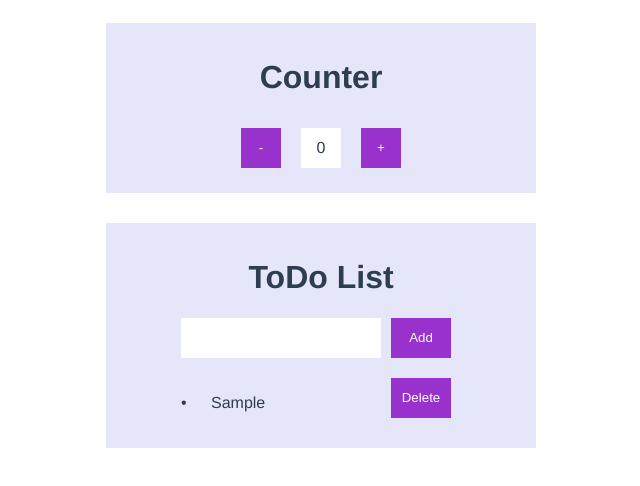
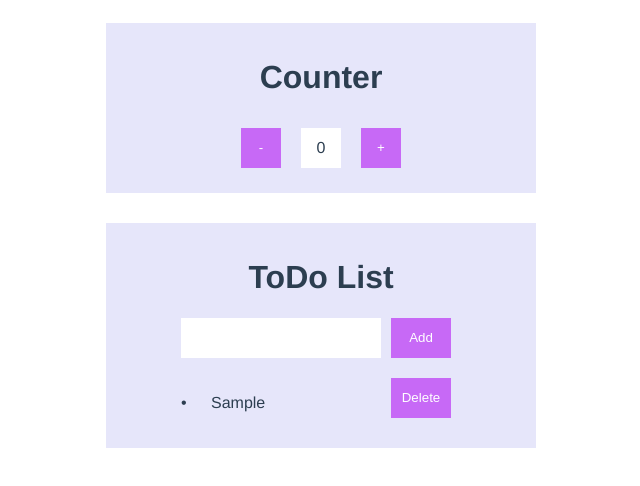
Before and after one commit to jpacsai/my-first-vue-app, a Vue app: page / in a window 1280 px wide. Both pictures are taken after typing "Sample" into the empty fields and a click on the button "Add". Shown: the top 486 px of the page, without its empty margins (319-959 px from the left). Built offline with nearby package versions, Linux system fonts and the light colour scheme.

Commit message:
feat: crossed out if list item clicked

```diff
--- a/src/App.vue
+++ b/src/App.vue
@@ -46,8 +46,13 @@ export default {
 	}
 
 	button {
+		background-color: #c769f6;
+		color: white;
+		cursor: pointer
+	}
+
+	button:hover {
 		background-color: darkorchid;
-		color: white;
 	}
 
 	button:active {
--- a/src/components/List.vue
+++ b/src/components/List.vue
@@ -2,11 +2,16 @@
 <div class="block">
 	<h1>{{ msg }}</h1>
 	<form id="listInput" class="list-container" @submit.prevent="add">
-		<input type="text" v-model='listItem'>
+		<input type="text" v-model='listItem' required>
 		<button type='submit'>Add</button>
 	</form>
 	<ul id='list'>
-		<ListItem v-for="ListItem in list" :key="ListItem.id" v-bind:id="ListItem.id" v-bind:text="ListItem.text" v-bind:ListItem="ListItem" v-on:remove="remove" />
+		<ListItem
+			v-for="ListItem in list" v-bind:key="ListItem.id"
+			v-bind:id="ListItem.id"
+			v-bind:text="ListItem.text"
+			v-bind:ListItem="ListItem"
+			v-on:remove="remove" />
 	</ul>
 </div>
 </template>
@@ -70,7 +75,6 @@ export default {
 		display: flex;
 		align-items: center;
 		justify-content: center;
-		background-color: darkorchid;
 		color: white;
 	}
 
--- a/src/components/ListItem.vue
+++ b/src/components/ListItem.vue
@@ -1,7 +1,7 @@
 <template>
-	<li>
+	<li @click='complete'>
         <span>•</span>
-        <p>{{ text }}</p>
+        <p :class="{ crossed: isActive }">{{ text }}</p>
         <button @click='remove(ListItem)'>Delete</button>
 	</li>
 </template>
@@ -12,12 +12,15 @@ export default {
 	props: ['ListItem', 'text'],
 	data() {
 		return {
-			isActive: true
+			isActive: false
 		};
 	},
 	methods: {
 		remove(l) {
 			this.$emit('remove', l);
+		},
+		complete() {
+			this.isActive = !this.isActive;
 		}
 	}
 };
@@ -32,7 +35,6 @@ export default {
 		display: flex;
 		align-items: center;
 		justify-content: center;
-		background-color: darkorchid;
 		color: white;
 	}
 
@@ -49,4 +51,13 @@ export default {
 		align-items: center;
 		overflow: auto;
 	}
+
+	p {
+		cursor: pointer;
+	}
+
+	.crossed {
+		text-decoration: line-through;
+		color: grey;
+	}
 </style>
```
